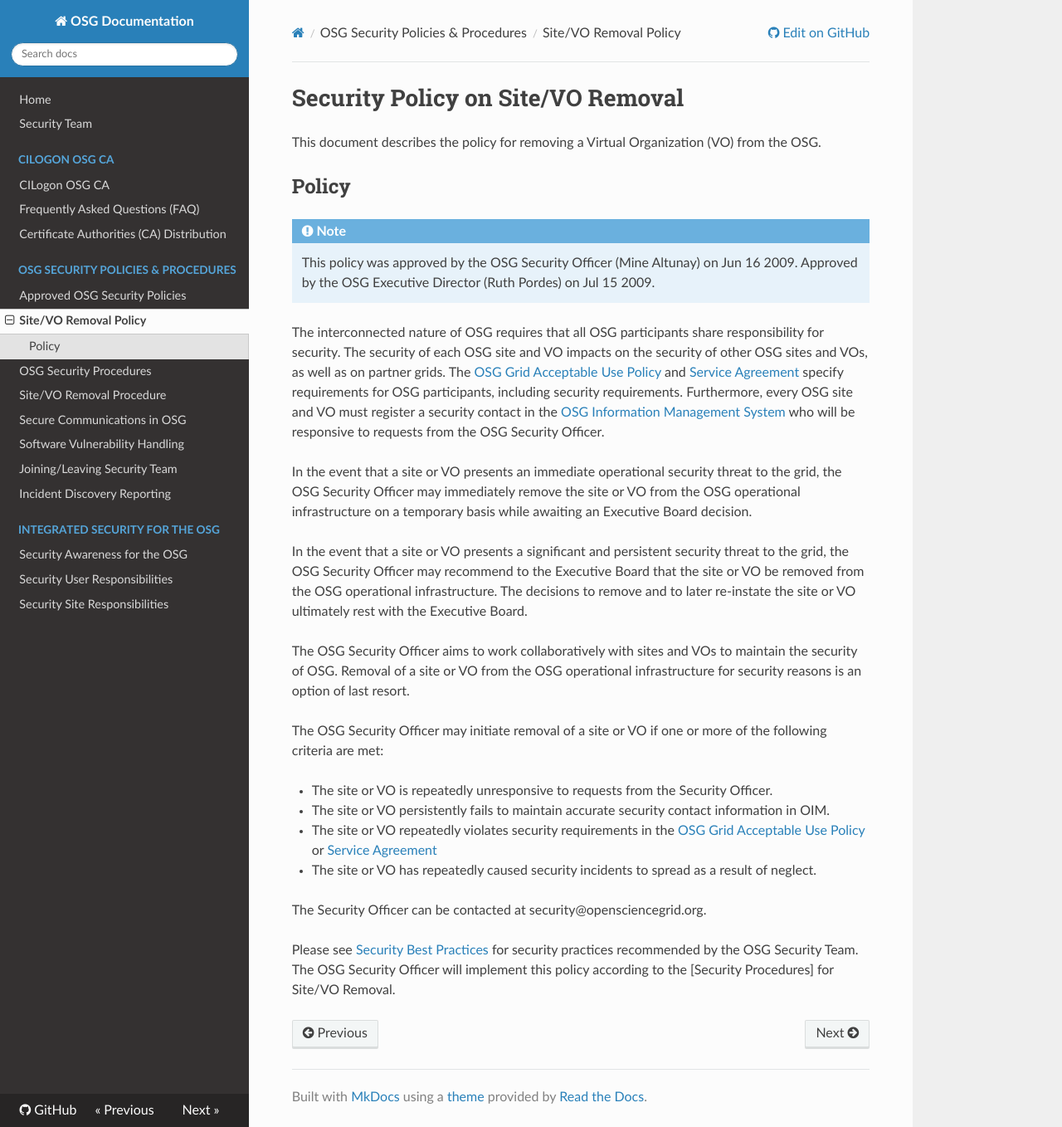
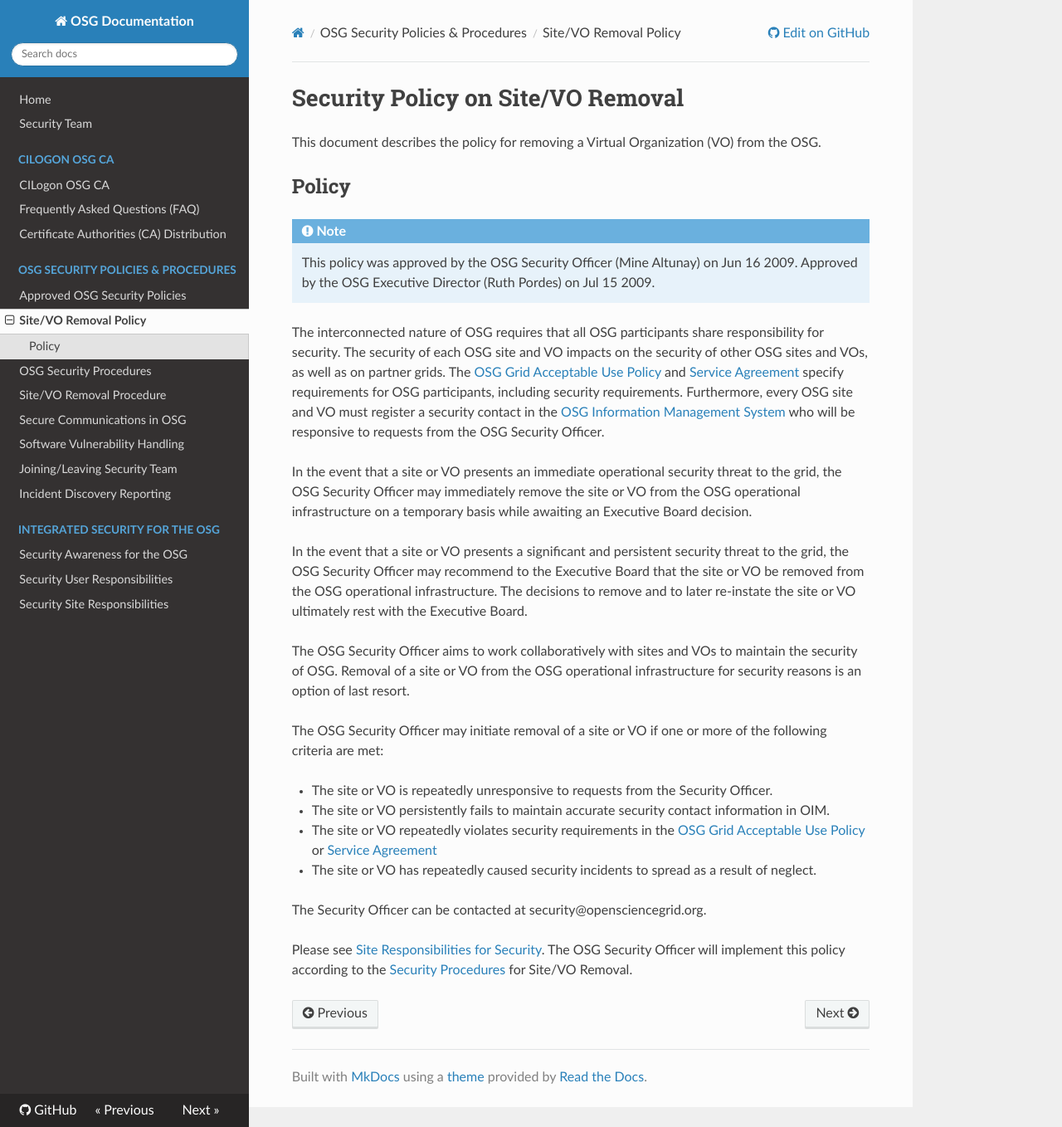
Before and after one commit to opensciencegrid/security, an MkDocs documentation site: the page built from docs/SiteVORemovalPolicy.md, in a window 1280 px wide and 1358 px high. Shown: the whole window at 83% size. Built offline with MkDocs 1.6.1, drawn with Linux system fonts in a browser that asks for light colours; nearby versions of some CDN libraries; old or Windows-style settings are respelled for this version of MkDocs.

Commit message:
Update SiteVORemovalPolicy.md

```diff
--- a/docs/SiteVORemovalPolicy.md
+++ b/docs/SiteVORemovalPolicy.md
@@ -23,5 +23,5 @@
 
 The Security Officer can be contacted at security@opensciencegrid.org.
 
-Please see [Security Best Practices](SecurityBestPractices) for security practices recommended by the OSG Security Team.
-The OSG Security Officer will implement this policy according to the [Security Procedures] for Site/VO Removal.
+Please see [Site Responsibilities for Security](SecuritySiteResponsibilities).
+The OSG Security Officer will implement this policy according to the [Security Procedures](SiteVORemovalProcedure) for Site/VO Removal.
```
